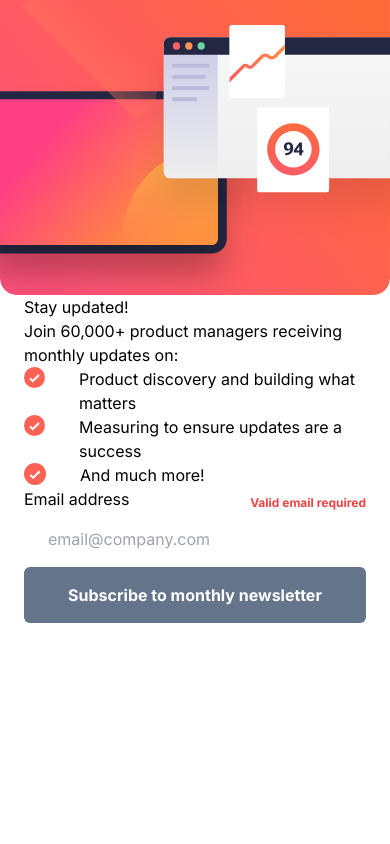
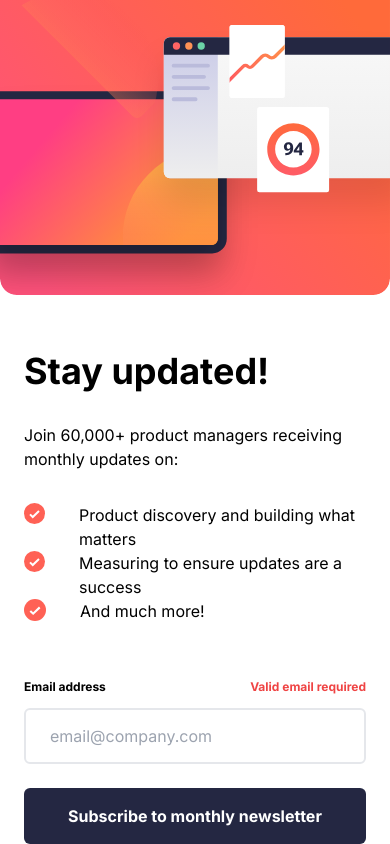
Before and after one commit to PutTheTrust/newsletter-sign-up-with-success-message, a Next.js app: page / in a window 390 px wide. Built offline with nearby package versions, Linux system fonts and the light colour scheme.

Commit message:
feat: mobile style

```diff
--- a/app/page.tsx
+++ b/app/page.tsx
@@ -2,6 +2,7 @@ import Image from "next/image";
 import data from "./data/data";
 import Input from "@/components/Input";
 import Button from "@/components/Button";
+import Heading from "@/components/Heading";
 
 export default function Home() {
   return (
@@ -17,10 +18,12 @@ export default function Home() {
         />
       </div>
 
-      <div className="px-6">
-        <h1>Stay updated!</h1>
-        <p>Join 60,000+ product managers receiving monthly updates on:</p>
-        <ul>
+      <div className="px-6 mt-14">
+        <Heading text="Stay updated!" />
+        <p className="my-8">
+          Join 60,000+ product managers receiving monthly updates on:
+        </p>
+        <ul className="mb-14">
           {data.map((item) => (
             <li className="flex items-start gap-[17px]">
               <Image
--- a/components/Button.tsx
+++ b/components/Button.tsx
@@ -6,7 +6,7 @@ interface ButtonProps {
 
 const Button: React.FC<ButtonProps> = ({ text }) => {
   return (
-    <button className="text-white h-14 rounded-md font-bold bg-slate-500 w-full">
+    <button className="text-white h-14 rounded-md font-bold bg-dark-slate-grey hover:bg-tomato hover:shadow-lg shadow-tomato transition  w-full">
       {text}
     </button>
   );
--- /dev/null
+++ b/components/Heading.tsx
@@ -0,0 +1,9 @@
+interface HeadingProps {
+  text: string;
+}
+
+const Heading: React.FC<HeadingProps> = ({ text }) => {
+  return <h1 className="text-4xl font-bold">{text}</h1>;
+};
+
+export default Heading;
--- a/components/Input.tsx
+++ b/components/Input.tsx
@@ -9,13 +9,15 @@ const Input: React.FC<InputProps> = ({ placeholder, label, type, id }) => {
   return (
     <>
       <div className="flex justify-between items-end">
-        <label htmlFor={id}>{label}</label>
+        <label htmlFor={id} className="text-xs font-bold">
+          {label}
+        </label>
         <span className="text-xs text-red-500 font-bold">
           Valid email required
         </span>
       </div>
       <input
-        className="w-full h-14 px-6"
+        className="w-full h-14 px-6 border-2 rounded-md mt-[13px] mb-6"
         type={type}
         placeholder={placeholder}
         id={id}
--- a/tailwind.config.js
+++ b/tailwind.config.js
@@ -11,6 +11,7 @@ module.exports = {
         "dark-slate-grey": "hsl(234, 29%, 20%)",
         "charcoal-grey": "hsl(235, 18%, 26%)",
         grey: "hsl(231, 7%, 60%)",
+        tomato: "hsl(4, 100%, 67%)",
       },
     },
   },
```
